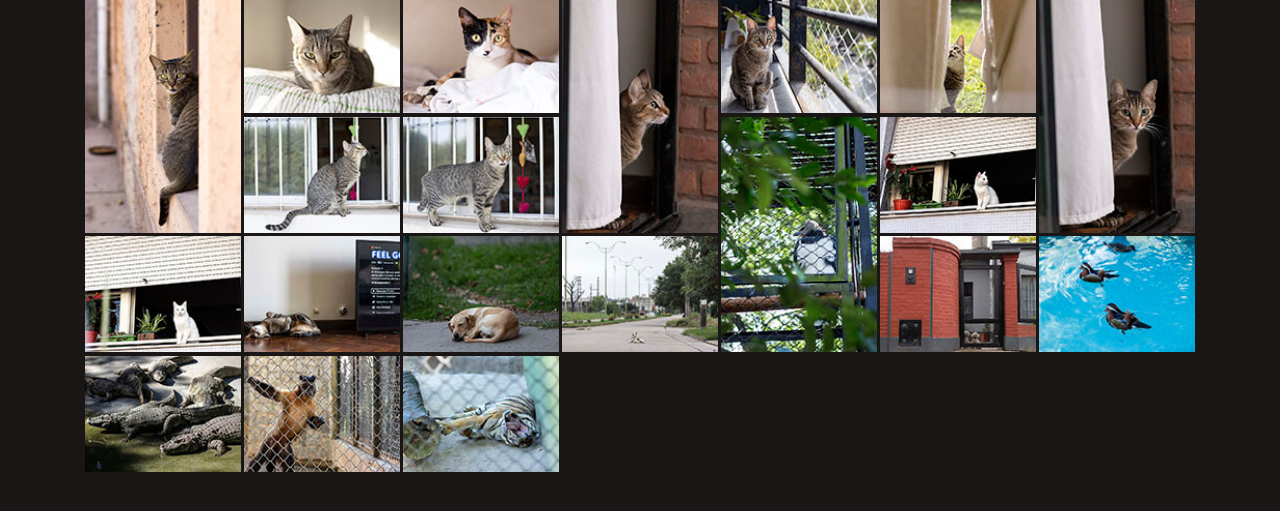
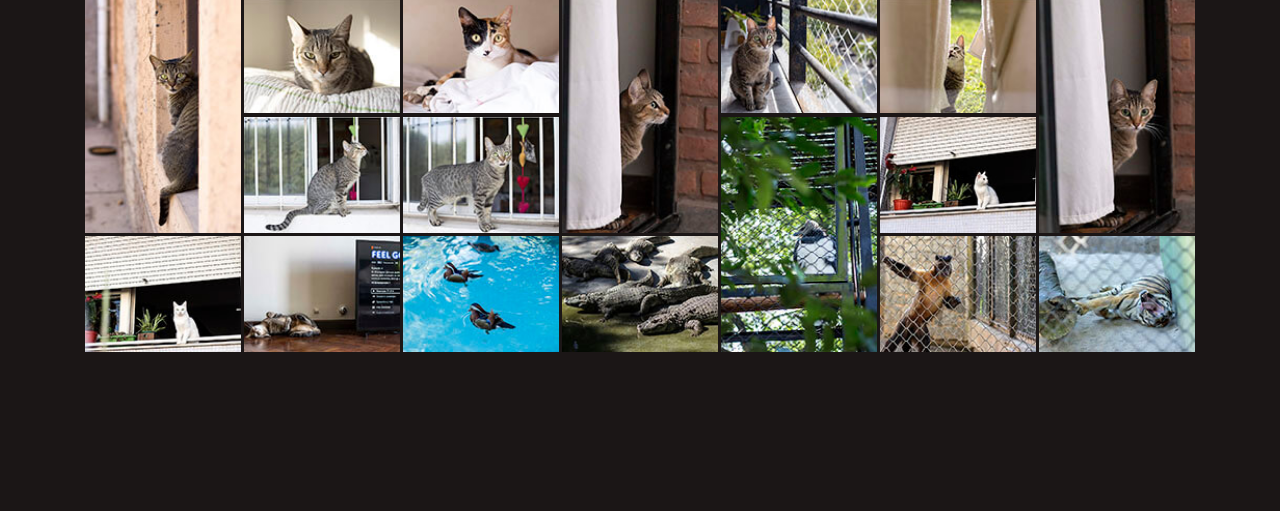
Before and after one commit to Celitadg/af, a website: page animales.html in a window 1280 px wide. Shown: the part 85-596 px from the top of the page. Drawn offline with nearby package versions, Linux system fonts and the light colour scheme.

Commit message:
Arregle primer item toggle

```diff
--- a/animales.html
+++ b/animales.html
@@ -86,9 +86,9 @@
             <div><img src="imagenes/animales/grilla/11.jpg" alt="" data-toggle="modal" data-target="#img11"></div>
             <div><img src="imagenes/animales/grilla/12.jpg" alt="" data-toggle="modal" data-target="#img12"></div>
             <div><img src="imagenes/animales/grilla/13.jpg" alt="" data-toggle="modal" data-target="#img13"></div>
-            <div><img src="imagenes/animales/grilla/14.jpg" alt="" data-toggle="modal" data-target="#img14"></div>
-            <div><img src="imagenes/animales/grilla/15.jpg" alt="" data-toggle="modal" data-target="#img15"></div>
-            <div><img src="imagenes/animales/grilla/16.jpg" alt="" data-toggle="modal" data-target="#img16"></div>
+            <div class="no-xl"><img src="imagenes/animales/grilla/14.jpg" alt="" data-toggle="modal" data-target="#img14"></div>
+            <div class="no-xl"><img src="imagenes/animales/grilla/15.jpg" alt="" data-toggle="modal" data-target="#img15"></div>
+            <div class="no-xl"><img src="imagenes/animales/grilla/16.jpg" alt="" data-toggle="modal" data-target="#img16"></div>
             <div><img src="imagenes/animales/grilla/17.jpg" alt="" data-toggle="modal" data-target="#img17"></div>
             <div><img src="imagenes/animales/grilla/18.jpg" alt="" data-toggle="modal" data-target="#img18"></div>
             <div><img src="imagenes/animales/grilla/19.jpg" alt="" data-toggle="modal" data-target="#img19"></div>
--- a/scss/styles.scss
+++ b/scss/styles.scss
@@ -49,6 +49,9 @@ header{
 
     .primer-nav-item{
         margin-left: 18rem;
+        @media (max-width:768px) {
+            margin-left: 0;
+        }
     }
 
     nav a img:hover{
```
Also changed, not shown: css/styles.css.
